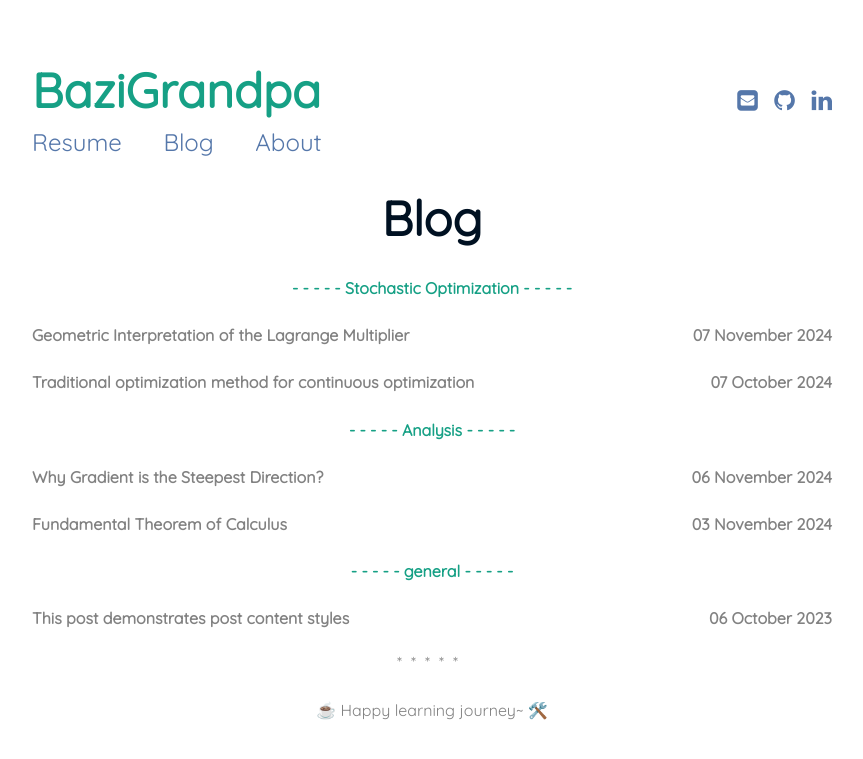
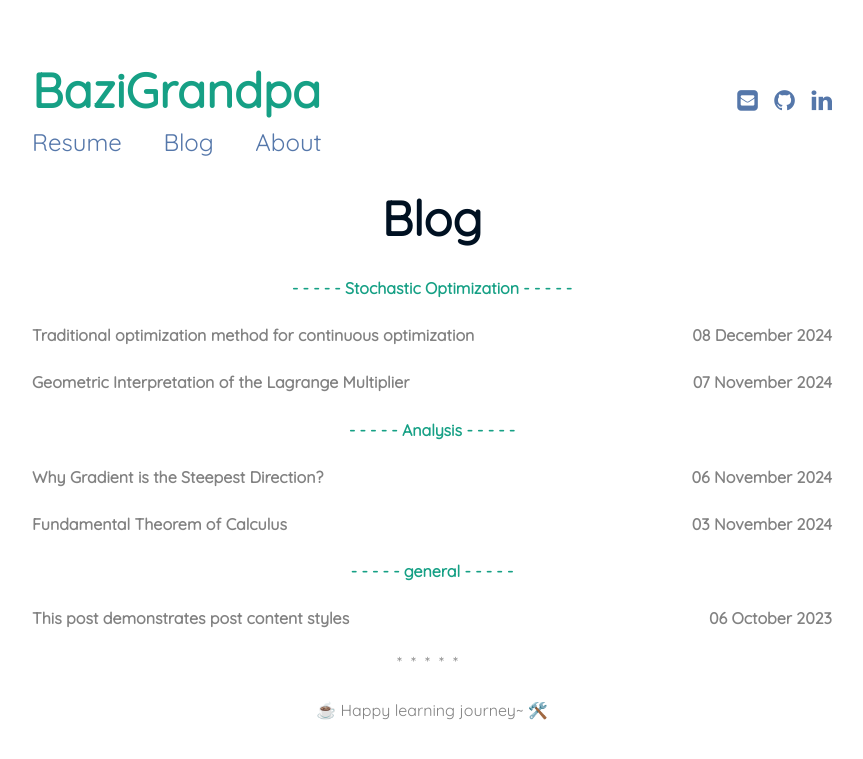
Before and after one commit to BaziGrandpa/BaziGrandpa.github.io, a Jekyll site: the page built from blog.md, in a window 1280 px wide. Shown: the top 759 px of the page, without its empty margins (208-1071 px from the left). Built offline with Jekyll 4.4.1, drawn with Linux system fonts in a browser that asks for light colours.

Commit message:
update date.

```diff
--- a/_posts/2024-10-07-Traditional-Optimization-Method.en.md
+++ b/_posts/2024-10-07-Traditional-Optimization-Method.en.md
@@ -2,7 +2,7 @@
 layout: page
 title:  "Traditional optimization method for continuous optimization"
 subtitle: "Basic optimization methods"
-date:   2024-10-07 21:21:21 +0530
+date:   2024-12-08 21:21:21 +0530
 categories: ["Stochastic Optimization"]
 lang: "en"
 ---
```
Also changed, not shown: _posts/2024-10-07-Traditional-Optimization-Method.zh.md (+1 -1 lines).
